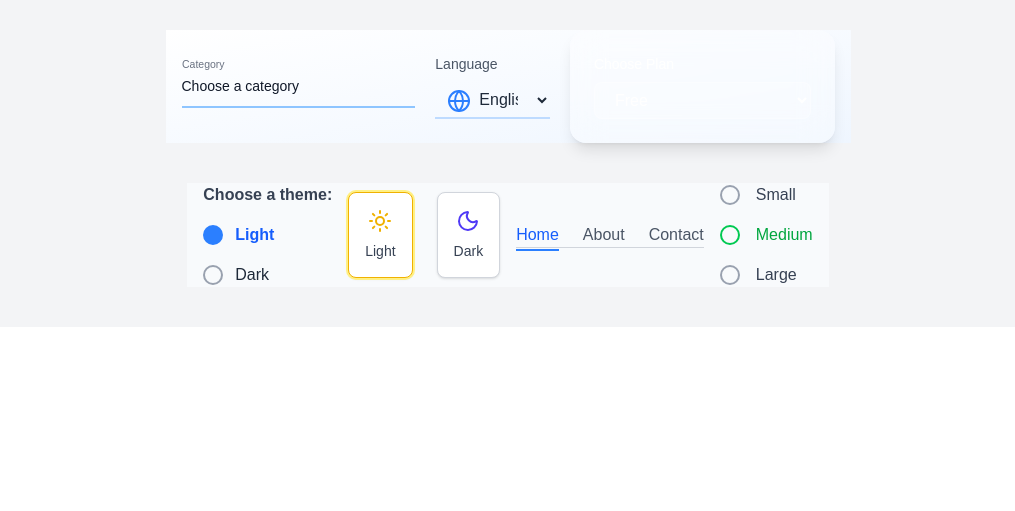
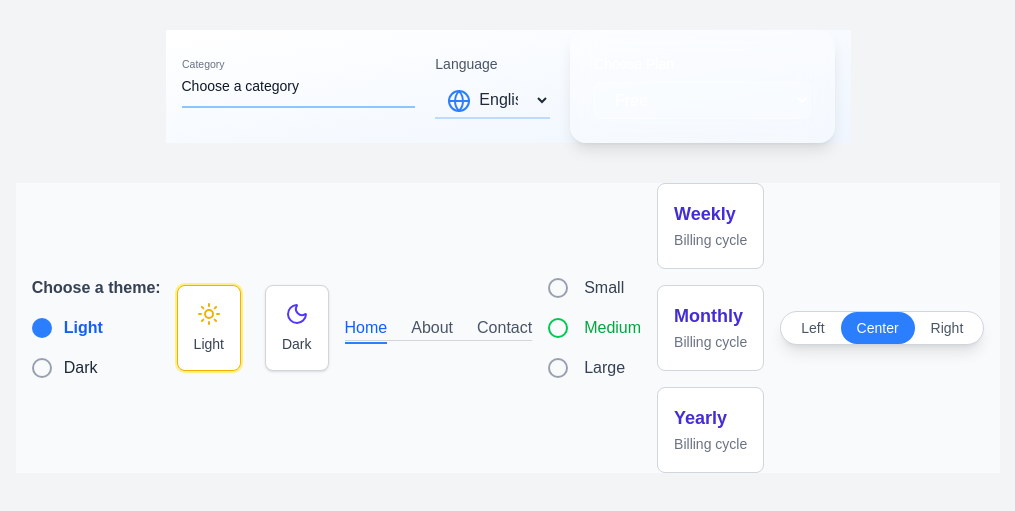
Before and after one commit to Prohor722/tailwind_compoenets, a Next.js app: page /input-field in a window 1280 px wide. Shown: the part 1432-1943 px from the top of the page, without its empty margins (132-1147 px from the left). Before the commit the page ends 1759 px from the top, so only its background shows below. Built offline with nearby package versions, Linux system fonts and the light colour scheme.

Commit message:
some more radio button added

```diff
--- a/app/components/radio-btn.tsx
+++ b/app/components/radio-btn.tsx
@@ -87,6 +87,30 @@ export default function RadioBtn() {
         ))}
       </div>
 
+      <div className="grid gap-4">
+        {['Weekly', 'Monthly', 'Yearly'].map((plan, i) => (
+          <label
+            key={i}
+            className="relative border border-gray-300 rounded-lg p-4 bg-white peer-checked:ring-2 peer-checked:ring-indigo-300 transition-all hover:shadow-md cursor-pointer"
+          >
+            <input type="radio" name="plan" value={plan} className="peer hidden" defaultChecked={i === 0} />
+            <span className="block text-indigo-700 font-semibold text-lg">{plan}</span>
+            <span className="text-sm text-gray-500">Billing cycle</span>
+          </label>
+        ))}
+      </div>
+
+      <div className="inline-flex p-1 bg-white rounded-full shadow-lg border border-gray-300">
+        {['Left', 'Center', 'Right'].map((label, i) => (
+          <label key={i} className="cursor-pointer">
+            <input type="radio" name="align" value={label} className="peer hidden" defaultChecked={i === 1} />
+            <span className="px-4 py-2 text-sm font-medium text-gray-600 rounded-full transition-all peer-checked:bg-blue-500 peer-checked:text-white">
+              {label}
+            </span>
+          </label>
+        ))}
+      </div>
+
     </div>
   );
 }
```
